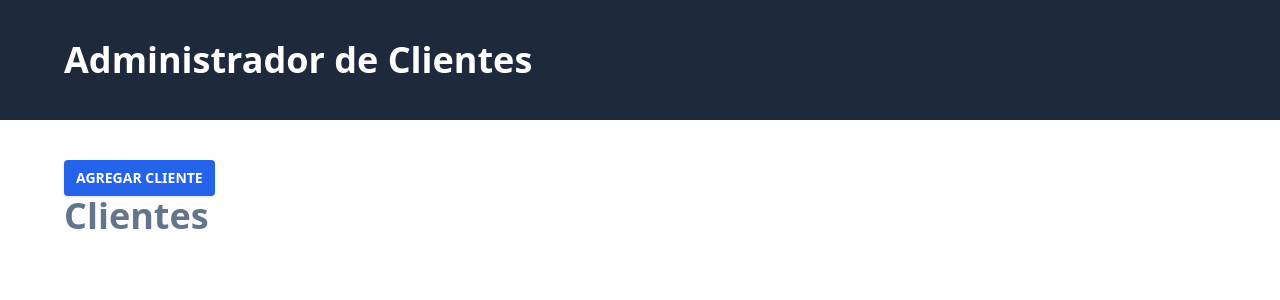
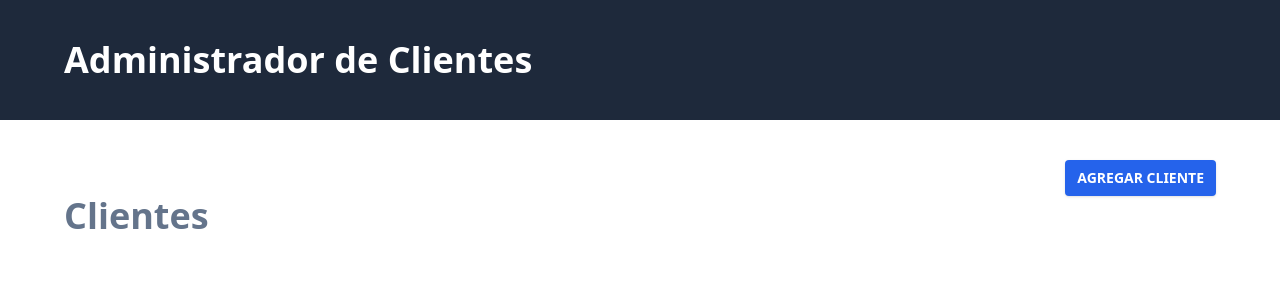
Before and after one commit to Franklin-Osede/CRM-Vue, a Vue app: page / in a window 1280 px wide. Shown: the top 300 px of the page. Built offline with nearby package versions, Linux system fonts and the light colour scheme.

Commit message:
updated styling buttons

```diff
--- a/src/views/ClientesView.vue
+++ b/src/views/ClientesView.vue
@@ -6,7 +6,7 @@ import RouterLink from '../components/UI/RouterLink.vue'
 
 <template>
     <div>
-      <div>
+      <div class="flex justify-end">
         <RouterLink to="agregar-cliente">
         Agregar Cliente
          </RouterLink>
--- a/src/views/NuevoClienteView.vue
+++ b/src/views/NuevoClienteView.vue
@@ -5,7 +5,7 @@ import RouterLink from '../components/UI/RouterLink.vue'
 
 <template>
     <div>
-        <div>
+      <div class="flex justify-end">
         <RouterLink to="inicio">
           Volver
           </RouterLink>
```
